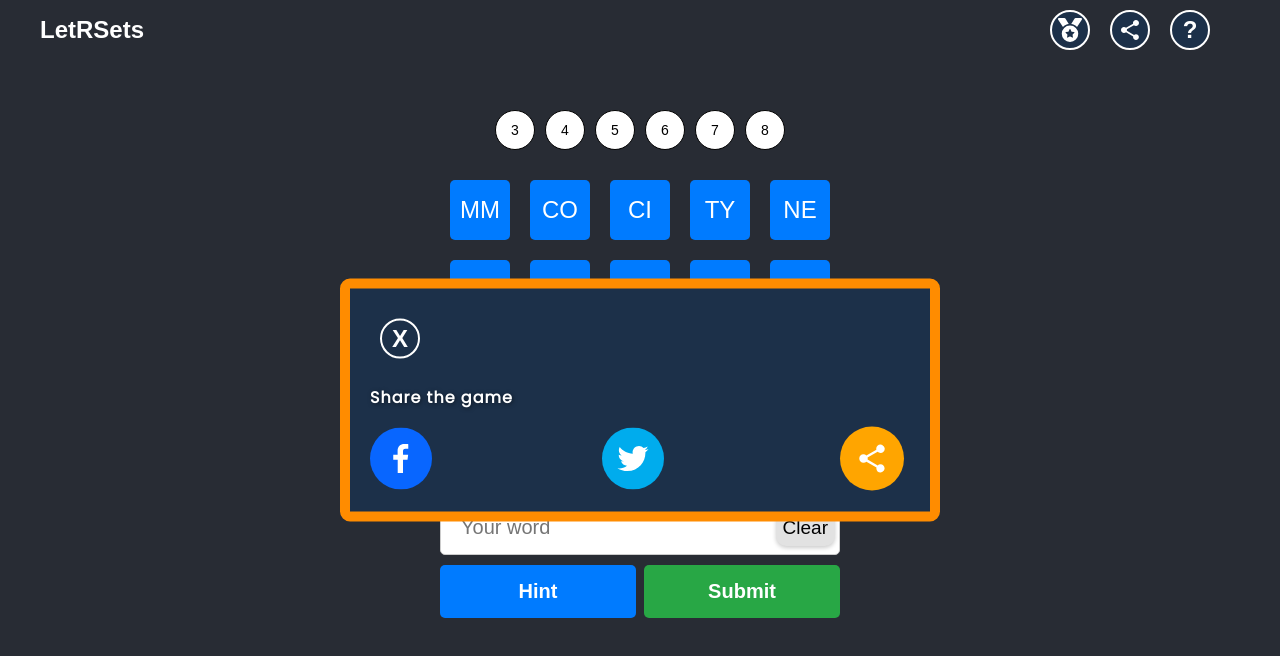
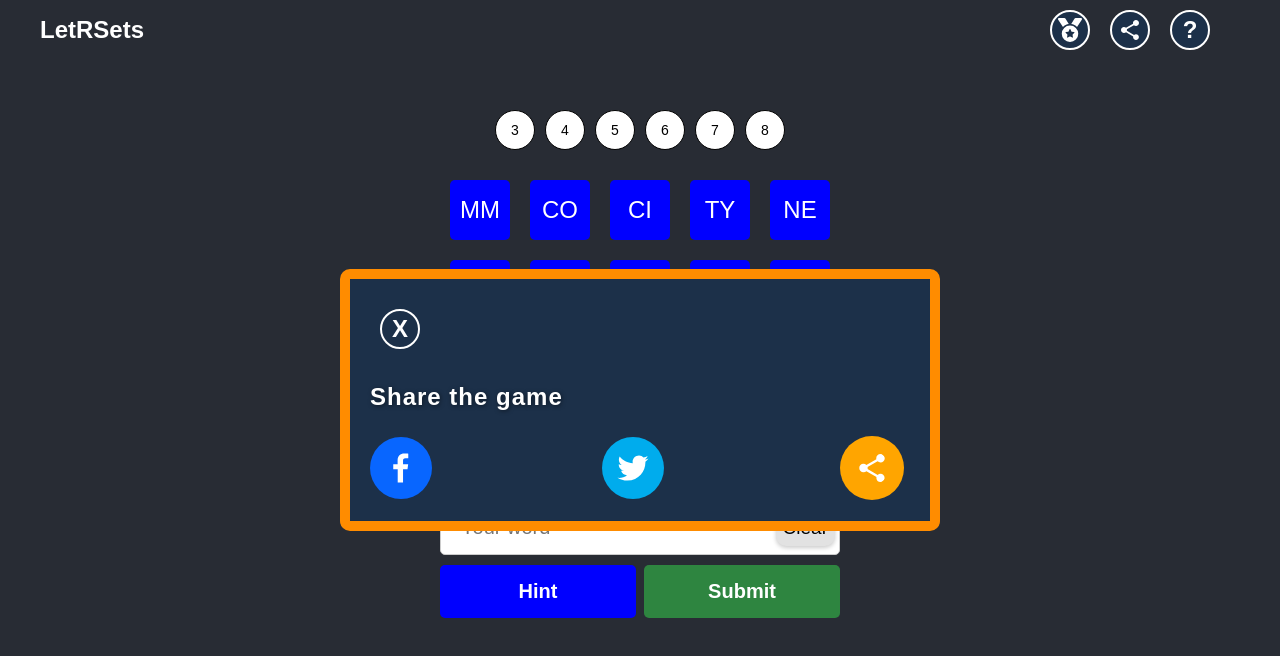
Before and after one commit to robertsbaer/letrsets, a React (Create React App) app: page / in a window 1280 px wide. Both pictures are taken after a click on the button 1130 px from the left and 30 px from the top of the page. Shown: the top 656 px of the page. Built offline with nearby package versions, Linux system fonts and the light colour scheme.

Commit message:
color contrast ration

```diff
--- a/public/index.html
+++ b/public/index.html
@@ -14,7 +14,6 @@
     <meta charset="utf-8" />
     <title>Letrsets: Find Words & Challenge Your Vocabulary</title>
     <meta name="description" content="Play Letrsets, the ultimate word finding game. Challenge your vocabulary, find words using letter sets, and compete with friends. Start playing today!">
-    <link href="https://fonts.googleapis.com/css2?family=Poppins:wght@400&display=swap" rel="stylesheet">
     <link rel="icon" href="https://letrsets.com/letrsets.webp" />
     <meta name="viewport" content="width=device-width, initial-scale=1" />
     <meta name="theme-color" content="#000000" />
--- a/src/GameBoard.css
+++ b/src/GameBoard.css
@@ -36,7 +36,7 @@
     font-size: 20px;
     border: none;
     border-radius: 5px;
-    background-color: #007bff;
+    background-color: #0000FF;
     color: white;
     cursor: pointer;
   }
@@ -104,11 +104,11 @@
 }
 
 .submitButton {
-  background-color: #28a745;
+  background-color: #2E8540;
 }
 
 .hintButton {
-  background-color: #007bff; /* Change color if you want the hint button to look different */
+  background-color: #0000FF; /* Change color if you want the hint button to look different */
 }
 
 .guessedWordsStyle {
--- a/src/GameBoard.js
+++ b/src/GameBoard.js
@@ -524,7 +524,7 @@ function GameBoard() {
                 height: "40px", // Set a fixed height to match the width, adjust as needed
                 borderRadius: "50%", // This will make it a perfect circle
                 background: wonLevels.includes(length)
-                  ? "#28a745"
+                  ? "#2E8540"
                   : selectedWordLength === length
                   ? "#ff8c00"
                   : "#fff",
--- a/src/NavBar.js
+++ b/src/NavBar.js
@@ -8,17 +8,19 @@ function NavBar() {
   const [showModal, setShowModal] = useState(false);
   const [showShareModal, setShowShareModal] = useState(false);
   const [showShareModalPoints, setShowShareModalPoints] = useState(false);
-  const [points, setPoints] = useState(Math.floor(localStorage.getItem("points") || 0));
+  const [points, setPoints] = useState(
+    Math.floor(localStorage.getItem("points") || 0)
+  );
 
   useEffect(() => {
     const handleStorageChange = () => {
       const updatedPoints = localStorage.getItem("points") || 0;
-      console.log('LocalStorage updated points:', updatedPoints); // Log for debugging
+      console.log("LocalStorage updated points:", updatedPoints); // Log for debugging
       setPoints(Math.floor(updatedPoints));
     };
 
     const handlePointsUpdated = (event) => {
-      console.log('Points updated event received:', event.detail.points); // Log for debugging
+      console.log("Points updated event received:", event.detail.points); // Log for debugging
       setPoints(Math.floor(event.detail.points));
     };
 
@@ -64,13 +66,22 @@ function NavBar() {
         <button
           onClick={handleOpenShareModalPoints}
           className="instruction-button"
+          aria-label="Open share modal for points"
         >
           <FaMedal />
         </button>
-        <button onClick={handleOpenShareModal} className="instruction-button">
+        <button
+          onClick={handleOpenShareModal}
+          className="instruction-button"
+          aria-label="Open share modal"
+        >
           <IoMdShare />
         </button>
-        <button onClick={handleOpenModal} className="instruction-button">
+        <button
+          onClick={handleOpenModal}
+          className="instruction-button"
+          aria-label="Open help modal"
+        >
           ?
         </button>
       </div>
@@ -136,7 +147,9 @@ function NavBar() {
           </button>
           <div className="points-container">
             <FaMedal className="medal-icon" />
-            <p className="points">You've won <span className="emphasize">{points}</span> games</p>
+            <p className="points">
+              You've won <span className="emphasize">{points}</span> games
+            </p>
           </div>
         </div>
       )}
--- a/src/ShareOptions.css
+++ b/src/ShareOptions.css
@@ -1,8 +1,7 @@
 .shareText {
   color: white; /* Change text color to white */
-  font-size: 24px; /* Increase font size */
-  font-family: 'Poppins', sans-serif; /* Use the "Poppins" font */
-  /* Additional styling for a cooler look */
+  font-size: 24px!important; /* Increase font size */
+  font-family: sans-serif; /* Use the "Poppins" font */
   text-shadow: 1px 1px 4px rgba(0,0,0,0.5); /* Optional: Adds a subtle shadow for better readability */
   letter-spacing: 1px; /* Optional: Increases spacing between letters */
 }
```
